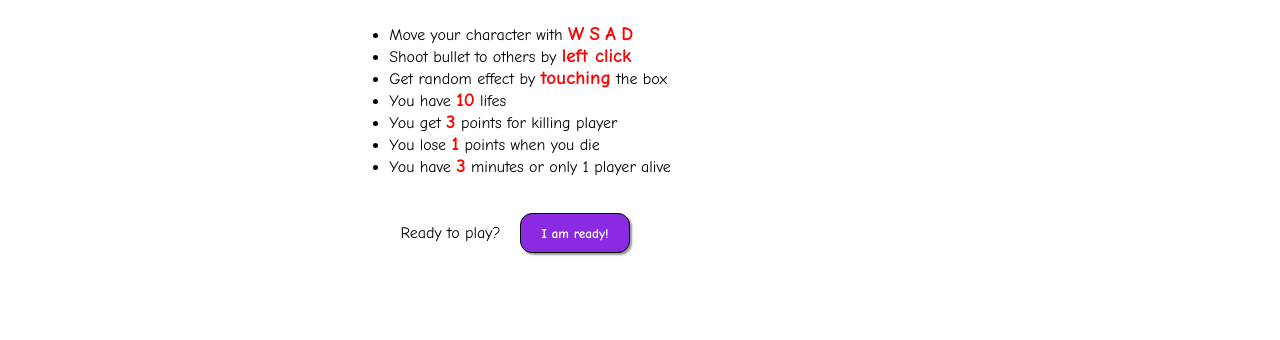
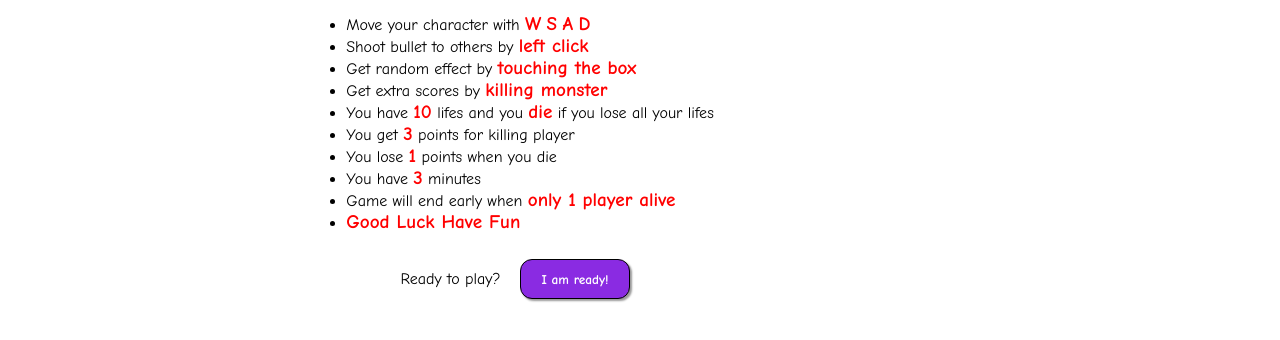
Before and after one commit to 021JasonLi/COMP4021-Project21-4021.io, a website: page public/index.html in a window 1280 px wide. Shown: the part 150-490 px from the top of the page. Drawn offline with nearby package versions, Linux system fonts and the light colour scheme; no server answers.

Commit message:
changed how to play

```diff
--- a/public/index.html
+++ b/public/index.html
@@ -69,17 +69,20 @@
             </div>
         </div>
         <div id="main-panel" class="row">
-            <div id="how-to-play" class="col">
+            <div id="how-to-play">
                 <div id="how-to-play-text">How to play</div>
                 <div id="how-to-play-list-container">
                     <ul id="how-to-play-list">
                         <li>Move your character with <span class="how-to-play-important">W</span> <span class="how-to-play-important">S</span> <span class="how-to-play-important">A</span> <span class="how-to-play-important">D</span> </li>
                         <li>Shoot bullet to others by <span class="how-to-play-important">left click</span></li>
-                        <li>Get random effect by <span class="how-to-play-important">touching</span> the box</li>
-                        <li>You have <span class="how-to-play-important">10</span> lifes</li>
+                        <li>Get random effect by <span class="how-to-play-important">touching the box</span></li>
+                        <li>Get extra scores by <span class="how-to-play-important">killing monster</span></li>
+                        <li>You have <span class="how-to-play-important">10</span> lifes and you <span class="how-to-play-important">die</span> if you lose all your lifes</li>
                         <li>You get <span class="how-to-play-important">3</span> points for killing player</li>
                         <li>You lose <span class="how-to-play-important">1</span> points when you die</li>
-                        <li>You have <span class="how-to-play-important">3</span> minutes or only 1 player alive</li>
+                        <li>You have <span class="how-to-play-important">3</span> minutes</li>
+                        <li>Game will end early when <span class="how-to-play-important">only 1 player alive</span></li>
+                        <li><span class="how-to-play-important">Good Luck Have Fun</span></li>
                     </ul>
                 </div>
                 <div id="ready-group" class="row">
```
